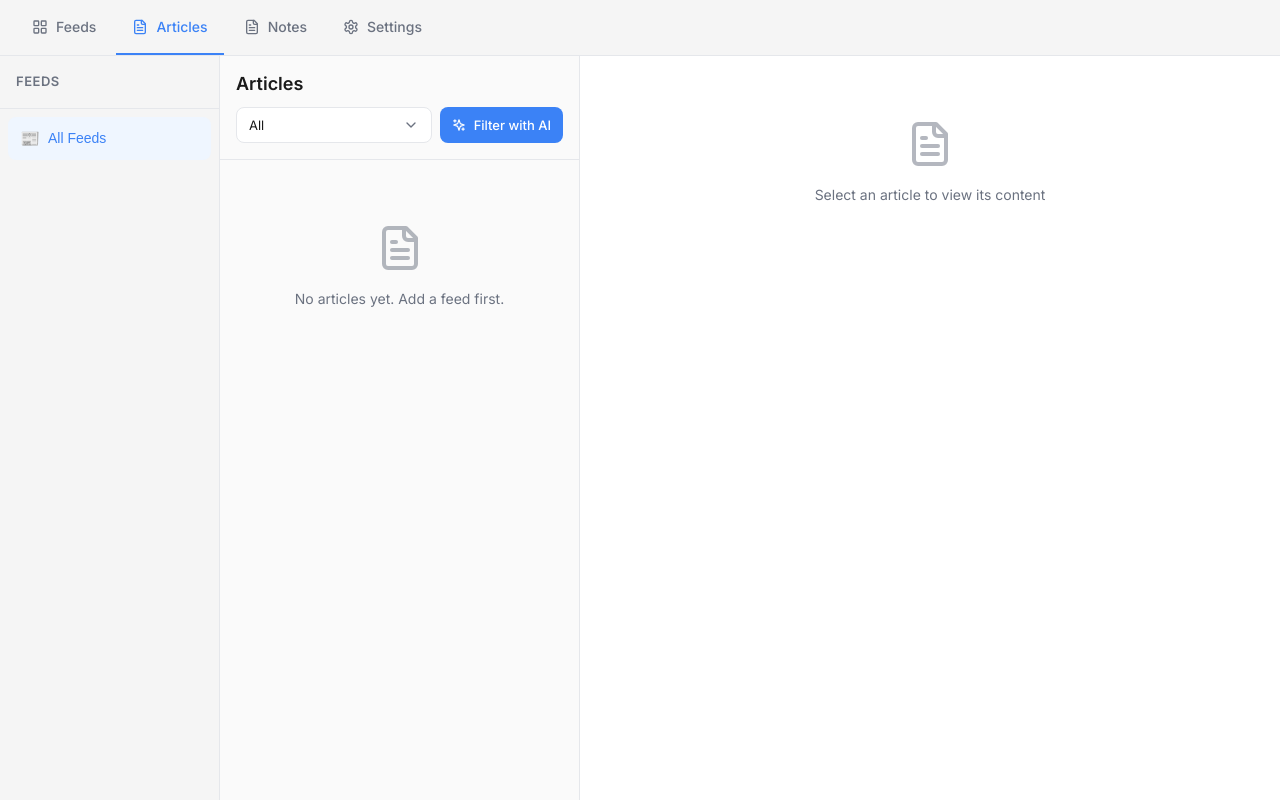
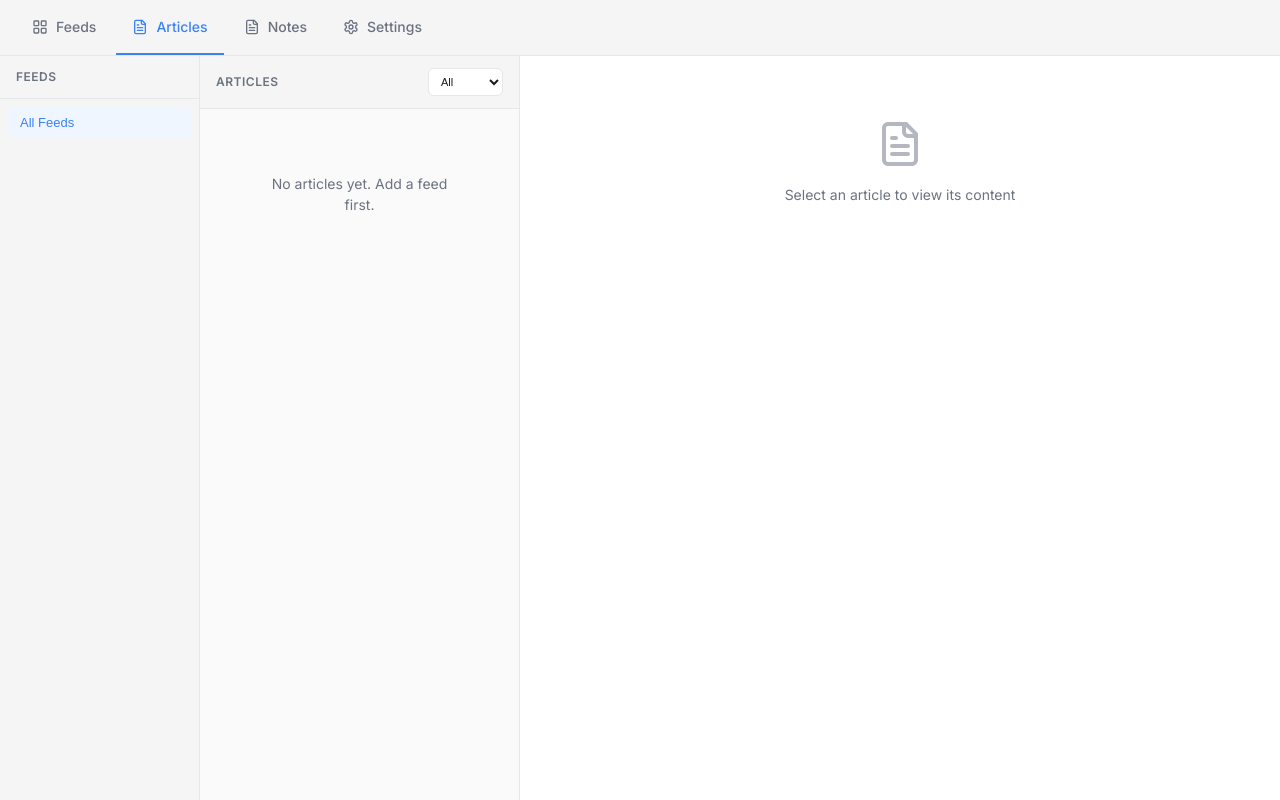
Before and after one commit to enneket/ai-reader-flow, a React (Vite) app in the folder frontend/: page /#/articles in a window 1280 px wide. Built offline with nearby package versions, Linux system fonts and the light colour scheme.

Commit message:
refactor: simplify ArticleList with clearer 3-column layout
- Simplified class names for 3-column layout
- Fixed click handlers for feed and article selection
- Better CSS organization

Co-Authored-By: Claude Opus 4.6 <noreply@anthropic.com>

```diff
--- a/frontend/src/App.css
+++ b/frontend/src/App.css
@@ -720,7 +720,7 @@ a:hover {
 /* ============================================
    Page-specific: Articles (3-column layout)
    ============================================ */
-.articles-layout {
+.articles-page {
   display: flex;
   flex-direction: column;
   height: 100vh;
@@ -766,142 +766,118 @@ a:hover {
   border-bottom-color: var(--accent);
 }
 
-.articles-content {
+.articles-3col {
   display: flex;
   flex: 1;
   overflow: hidden;
 }
 
-.articles-sidebar {
-  width: 220px;
+/* Column 1: Feed List */
+.articles-col-feed {
+  width: 200px;
+  flex-shrink: 0;
+  background: var(--bg-sidebar);
   border-right: 1px solid var(--border);
   display: flex;
   flex-direction: column;
-  flex-shrink: 0;
-  background: var(--bg-sidebar);
 }
 
-.articles-sidebar-header {
-  padding: var(--space-4);
+.articles-col-header {
+  padding: var(--space-3) var(--space-4);
+  font-size: 12px;
   font-weight: 600;
-  font-size: 13px;
   color: var(--text-secondary);
   text-transform: uppercase;
   letter-spacing: 0.5px;
   border-bottom: 1px solid var(--border);
+  background: var(--bg-sidebar);
+  display: flex;
+  align-items: center;
+  justify-content: space-between;
+  gap: var(--space-2);
 }
 
-.articles-feed-list {
+.articles-col-header select {
+  font-size: 11px;
+  text-transform: none;
+}
+
+.feed-list {
   flex: 1;
   overflow-y: auto;
   padding: var(--space-2);
 }
 
-.feed-item {
+.feed-btn {
   width: 100%;
-  padding: var(--space-3);
+  padding: var(--space-2) var(--space-3);
+  background: transparent;
   border: none;
-  background: transparent;
-  border-radius: var(--radius-md);
+  border-radius: var(--radius-sm);
   cursor: pointer;
   text-align: left;
-  display: flex;
-  align-items: center;
-  gap: var(--space-2);
+  font-size: 13px;
+  color: var(--text-primary);
   transition: all var(--transition-fast);
-  font-size: 14px;
-  color: var(--text-primary);
-}
-
-.feed-item:hover {
-  background: var(--bg-surface);
-}
-
-.feed-item.active {
-  background: var(--accent-subtle);
-  color: var(--accent);
-}
-
-.feed-item-icon {
-  font-size: 16px;
-  flex-shrink: 0;
-}
-
-.feed-item-name {
   white-space: nowrap;
   overflow: hidden;
   text-overflow: ellipsis;
 }
 
-.articles-list-panel {
-  width: 360px;
+.feed-btn:hover {
+  background: var(--bg-surface);
+}
+
+.feed-btn.active {
+  background: var(--accent-subtle);
+  color: var(--accent);
+  font-weight: 500;
+}
+
+/* Column 2: Article List */
+.articles-col-list {
+  width: 320px;
+  flex-shrink: 0;
   border-right: 1px solid var(--border);
   display: flex;
   flex-direction: column;
-  flex-shrink: 0;
+  background: var(--bg-primary);
 }
 
-.articles-list-header {
-  padding: var(--space-4);
-  border-bottom: 1px solid var(--border);
-  display: flex;
-  flex-direction: column;
-  gap: var(--space-3);
-}
-
-.articles-list-header .page-title {
-  font-size: 18px;
-  margin: 0;
-}
-
-.filter-controls {
-  display: flex;
-  gap: var(--space-2);
-}
-
-.filter-controls .form-select {
-  flex: 1;
-  height: 36px;
-  font-size: 13px;
-}
-
-.filter-controls .btn {
-  height: 36px;
-}
-
-.articles-list {
+.article-list {
   flex: 1;
   overflow-y: auto;
 }
 
-.article-item {
+.article-card {
   padding: var(--space-3) var(--space-4);
   border-bottom: 1px solid var(--border);
   cursor: pointer;
   transition: all var(--transition-fast);
 }
 
-.article-item:hover {
+.article-card:hover {
   background: var(--bg-sidebar);
 }
 
-.article-item.selected {
+.article-card.selected {
   background: var(--accent-subtle);
   border-left: 3px solid var(--accent);
 }
 
-.article-item .article-meta {
+.article-card-meta {
   display: flex;
   justify-content: space-between;
-  font-size: 12px;
+  font-size: 11px;
   color: var(--text-muted);
   margin-bottom: var(--space-1);
 }
 
-.article-item .article-title {
-  font-size: 14px;
+.article-card-title {
+  font-size: 13px;
   font-weight: 500;
-  margin: 0 0 var(--space-1) 0;
+  color: var(--text-primary);
+  margin-bottom: var(--space-1);
   line-height: 1.4;
   display: -webkit-box;
   -webkit-line-clamp: 2;
@@ -909,25 +885,20 @@ a:hover {
   overflow: hidden;
 }
 
-.article-item .article-author {
+.article-card-summary {
   font-size: 12px;
   color: var(--text-secondary);
-  margin: 0 0 var(--space-1) 0;
+  line-height: 1.4;
+  margin-bottom: var(--space-1);
 }
 
-.article-item .article-summary {
-  font-size: 13px;
-  color: var(--text-secondary);
-  margin: 0 0 var(--space-2) 0;
-  line-height: 1.4;
-}
-
-.article-item .article-badges {
+.article-card-badges {
   display: flex;
   gap: var(--space-1);
 }
 
-.articles-content-panel {
+/* Column 3: Article Content */
+.articles-col-content {
   flex: 1;
   overflow-y: auto;
   background: var(--bg-surface);
@@ -935,16 +906,10 @@ a:hover {
 
 .article-content {
   padding: var(--space-6);
-  max-width: 800px;
+  max-width: 900px;
 }
 
-.article-content-header {
-  margin-bottom: var(--space-6);
-  padding-bottom: var(--space-4);
-  border-bottom: 1px solid var(--border);
-}
-
-.article-content-header h2 {
+.article-content-title {
   font-size: 24px;
   font-weight: 600;
   margin: 0 0 var(--space-3) 0;
@@ -959,49 +924,42 @@ a:hover {
   margin-bottom: var(--space-4);
 }
 
-.article-content-header .btn {
-  margin-top: var(--space-3);
+.article-content-section {
+  margin-top: var(--space-6);
 }
 
-.article-content-body {
-  margin-bottom: var(--space-6);
+.article-content-section h4 {
+  font-size: 12px;
+  font-weight: 600;
+  color: var(--text-secondary);
+  text-transform: uppercase;
+  letter-spacing: 0.5px;
+  margin: 0 0 var(--space-2) 0;
 }
 
-.article-content-body h4 {
-  font-size: 14px;
-  font-weight: 600;
-  color: var(--text-secondary);
-  margin: 0 0 var(--space-2) 0;
-  text-transform: uppercase;
-  letter-spacing: 0.5px;
-}
-
-.article-content-body p {
+.article-content-section p {
   font-size: 14px;
   line-height: 1.6;
   color: var(--text-primary);
-  margin: 0 0 var(--space-4) 0;
-}
-
-.article-full-content {
-  font-size: 14px;
-  line-height: 1.7;
-  color: var(--text-primary);
-}
-
-.article-full-content p {
-  margin: 0 0 var(--space-3) 0;
-}
-
-.article-full-content a {
-  color: var(--accent);
+  margin: 0;
 }
 
 .article-content-actions {
   display: flex;
   gap: var(--space-3);
+  margin-top: var(--space-6);
   padding-top: var(--space-4);
   border-top: 1px solid var(--border);
+}
+
+.form-select-sm {
+  height: 28px;
+  padding: 0 var(--space-2);
+  font-size: 12px;
+  border: 1px solid var(--border);
+  border-radius: var(--radius-sm);
+  background: var(--bg-surface);
+  color: var(--text-primary);
 }
 
 /* ============================================
--- a/frontend/src/components/ArticleList.tsx
+++ b/frontend/src/components/ArticleList.tsx
@@ -1,5 +1,5 @@
 import {useState, useEffect} from 'react'
-import {useParams, Link} from 'react-router-dom'
+import {useParams, Link, useNavigate} from 'react-router-dom'
 import {useTranslation} from 'react-i18next'
 import {FileText, Sparkles, Save, ExternalLink, LayoutGrid, Settings} from 'lucide-react'
 import {GetArticles, GetFeeds, GenerateSummary, CreateNote, FilterAllArticles} from '../../wailsjs/go/main/App'
@@ -7,6 +7,7 @@ import {models} from '../../wailsjs/go/models'
 
 export function ArticleList() {
   const {t} = useTranslation()
+  const navigate = useNavigate()
   const [articles, setArticles] = useState<models.Article[]>([])
   const [feeds, setFeeds] = useState<models.Feed[]>([])
   const [selectedFeedId, setSelectedFeedId] = useState<number>(0)
@@ -17,10 +18,12 @@ export function ArticleList() {
   const [generatingSummary, setGeneratingSummary] = useState<number | null>(null)
   const params = useParams()
 
+  // Load from URL params on mount
   useEffect(() => {
-    const fid = params.feedId ? parseInt(params.feedId) : 0
-    setSelectedFeedId(fid)
-  }, [params.feedId])
+    if (params.feedId) {
+      setSelectedFeedId(parseInt(params.feedId))
+    }
+  }, [])
 
   useEffect(() => {
     loadFeeds()
@@ -29,13 +32,6 @@ export function ArticleList() {
   useEffect(() => {
     loadArticles()
   }, [selectedFeedId, filterMode])
-
-  useEffect(() => {
-    if (error) {
-      const timer = setTimeout(() => setError(''), 5000)
-      return () => clearTimeout(timer)
-    }
-  }, [error])
 
   const loadFeeds = async () => {
     try {
@@ -64,7 +60,6 @@ export function ArticleList() {
     try {
       await GenerateSummary(articleId)
       await loadArticles()
-      // Refresh selected article from updated list
       const updated = articles.find(a => a.id === articleId)
       if (updated) {
         setSelectedArticle(updated)
@@ -100,6 +95,20 @@ export function ArticleList() {
     }
   }
 
+  const handleFeedClick = (feedId: number) => {
+    setSelectedFeedId(feedId)
+    setSelectedArticle(null)
+    if (feedId > 0) {
+      navigate(`/articles/${feedId}`)
+    } else {
+      navigate('/articles')
+    }
+  }
+
+  const handleArticleClick = (article: models.Article) => {
+    setSelectedArticle(article)
+  }
+
   const getFeedTitle = (feedId: number) => {
     const feed = feeds.find(f => f.id === feedId)
     return feed ? feed.title : 'Unknown Feed'
@@ -117,8 +126,8 @@ export function ArticleList() {
   }
 
   return (
-    <div className="articles-layout">
-      {/* Top Navigation Bar */}
+    <div className="articles-page">
+      {/* Top Navigation */}
       <header className="articles-top-nav">
         <nav className="articles-nav">
           <Link to="/" className="articles-nav-item">
@@ -140,105 +149,69 @@ export function ArticleList() {
         </nav>
       </header>
 
-      {/* 3-column content area */}
-      <div className="articles-content">
-        {/* Feed List Sidebar */}
-        <aside className="articles-sidebar">
-        <div className="articles-sidebar-header">
-          {t('articles.feeds')}
-        </div>
-        <div className="articles-feed-list">
+      {/* 3 Column Content */}
+      <div className="articles-3col">
+        {/* Column 1: Feed List */}
+        <div className="articles-col-feed">
+          <div className="articles-col-header">{t('articles.feeds')}</div>
+          <div className="feed-list">
             <button
-            className={`feed-item ${selectedFeedId === 0 ? 'active' : ''}`}
-            onClick={() => {
-              setSelectedFeedId(0)
-              setSelectedArticle(null)
-            }}
+              className={`feed-btn ${selectedFeedId === 0 ? 'active' : ''}`}
+              onClick={() => handleFeedClick(0)}
             >
-            <span className="feed-item-icon">📰</span>
-            <span className="feed-item-name">{t('articles.allFeeds')}</span>
+              {t('articles.allFeeds')}
             </button>
             {feeds.map((feed) => (
               <button
                 key={feed.id}
-              className={`feed-item ${selectedFeedId === feed.id ? 'active' : ''}`}
-              onClick={() => {
-                setSelectedFeedId(feed.id)
-                setSelectedArticle(null)
-              }}
+                className={`feed-btn ${selectedFeedId === feed.id ? 'active' : ''}`}
+                onClick={() => handleFeedClick(feed.id)}
               >
-              <span className="feed-item-icon">📋</span>
-              <span className="feed-item-name">{feed.title || 'Untitled'}</span>
+                {feed.title || 'Untitled'}
               </button>
             ))}
           </div>
-      </aside>
+        </div>
 
-      {/* Article List */}
-      <div className="articles-list-panel">
-        <header className="articles-list-header">
-          <h1 className="page-title">{t('articles.title')}</h1>
-          <div className="filter-controls">
+        {/* Column 2: Article List */}
+        <div className="articles-col-list">
+          <div className="articles-col-header">
+            <span>{t('articles.title')}</span>
             <select
               value={filterMode}
               onChange={(e) => setFilterMode(e.target.value)}
-              className="form-input form-select"
+              className="form-select-sm"
             >
               <option value="all">{t('articles.all')}</option>
               <option value="filtered">{t('articles.filtered')}</option>
               <option value="saved">{t('articles.saved')}</option>
             </select>
-
-            <button
-              onClick={handleFilterAll}
-              disabled={loading}
-              className="btn btn-primary btn-sm"
-            >
-              <Sparkles size={14} />
-              {t('articles.filterWithAI')}
-            </button>
           </div>
-        </header>
-
-        <div className="articles-list">
+          <div className="article-list">
             {loading && articles.length === 0 ? (
-            <div className="loading">
-              <div className="spinner" />
-              <span style={{marginLeft: '8px'}}>{t('common.loading')}</span>
-            </div>
+              <div className="loading">{t('common.loading')}</div>
             ) : articles.length === 0 ? (
-            <div className="empty-state">
-              <FileText />
-              <p>{t('articles.empty')}</p>
-            </div>
+              <div className="empty-state">{t('articles.empty')}</div>
             ) : (
               articles.map((article) => (
                 <div
                   key={article.id}
-                className={`article-item ${selectedArticle?.id === article.id ? 'selected' : ''}`}
-                onClick={() => setSelectedArticle(article)}
+                  className={`article-card ${selectedArticle?.id === article.id ? 'selected' : ''}`}
+                  onClick={() => handleArticleClick(article)}
                 >
-                <div className="article-meta">
+                  <div className="article-card-meta">
                     <span>{getFeedTitle(article.feed_id)}</span>
                     <span>{formatDate(article.published)}</span>
                   </div>
-                <h3 className="article-title">{article.title}</h3>
-                {article.author && (
-                  <p className="article-author">By {article.author}</p>
+                  <div className="article-card-title">{article.title}</div>
+                  {article.summary && (
+                    <div className="article-card-summary">
+                      {article.summary.substring(0, 80)}...
+                    </div>
                   )}
-                {article.summary && (
-                  <p className="article-summary">
-                    {article.summary.substring(0, 100)}
-                    {article.summary.length > 100 ? '...' : ''}
-                  </p>
-                )}
-                <div className="article-badges">
-                  {article.is_filtered && (
-                    <span className="badge badge-filtered">{t('articles.filtered')}</span>
-                  )}
-                  {article.is_saved && (
-                    <span className="badge badge-saved">{t('articles.saved')}</span>
-                  )}
+                  <div className="article-card-badges">
+                    {article.is_filtered && <span className="badge badge-filtered">{t('articles.filtered')}</span>}
+                    {article.is_saved && <span className="badge badge-saved">{t('articles.saved')}</span>}
                   </div>
                 </div>
               ))
@@ -246,16 +219,15 @@ export function ArticleList() {
           </div>
         </div>
 
-      {/* Article Content Preview */}
-      <div className="articles-content-panel">
+        {/* Column 3: Article Content */}
+        <div className="articles-col-content">
           {selectedArticle ? (
             <div className="article-content">
-            <div className="article-content-header">
-              <h2>{selectedArticle.title}</h2>
+              <h2 className="article-content-title">{selectedArticle.title}</h2>
               <div className="article-content-meta">
                 <span>{getFeedTitle(selectedArticle.feed_id)}</span>
                 <span>{formatDate(selectedArticle.published)}</span>
-                {selectedArticle.author && <span>By {selectedArticle.author}</span>}
+                {selectedArticle.author && <span>{selectedArticle.author}</span>}
               </div>
               <a
                 href={selectedArticle.link}
@@ -266,17 +238,15 @@ export function ArticleList() {
                 <ExternalLink size={14} />
                 {t('articles.viewOriginal')}
               </a>
+
+              <div className="article-content-section">
+                <h4>{t('articles.summary')}</h4>
+                <p>{selectedArticle.summary || t('articles.noSummary')}</p>
               </div>
 
-            <div className="article-content-body">
-              <h4>{t('articles.summary')}</h4>
-              <p>{selectedArticle.summary || t('articles.noSummary')}</p>
-
+              <div className="article-content-section">
                 <h4>{t('articles.content')}</h4>
-              <div
-                className="article-full-content"
-                dangerouslySetInnerHTML={{__html: selectedArticle.content || selectedArticle.summary || ''}}
-              />
+                <div dangerouslySetInnerHTML={{__html: selectedArticle.content || ''}} />
               </div>
 
               <div className="article-content-actions">
@@ -301,7 +271,7 @@ export function ArticleList() {
             </div>
           ) : (
             <div className="empty-state">
-            <FileText />
+              <FileText size={48} />
               <p>{t('articles.selectToView')}</p>
             </div>
           )}
```
Lines whose indentation alone changed are shown as unchanged.
